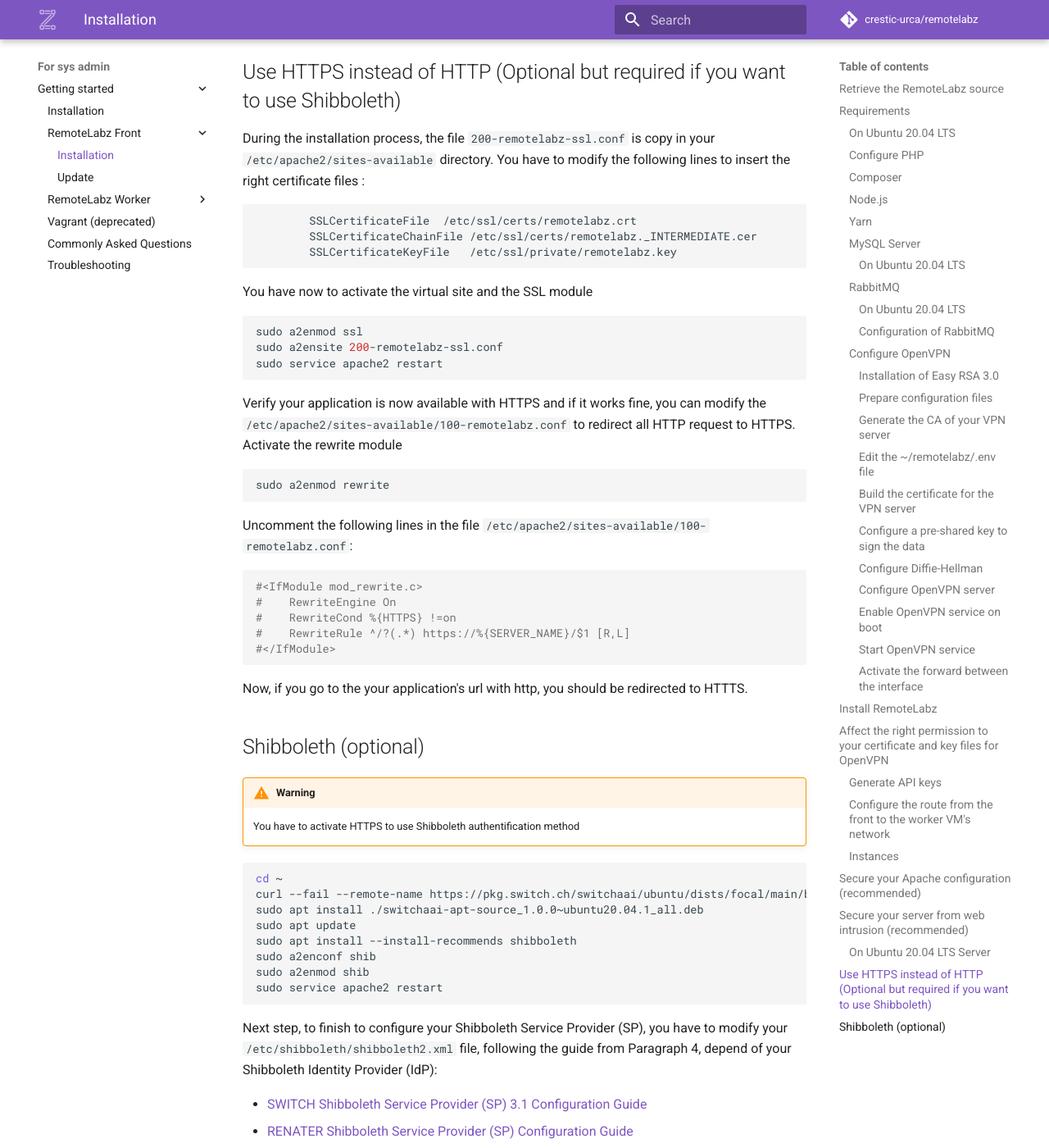
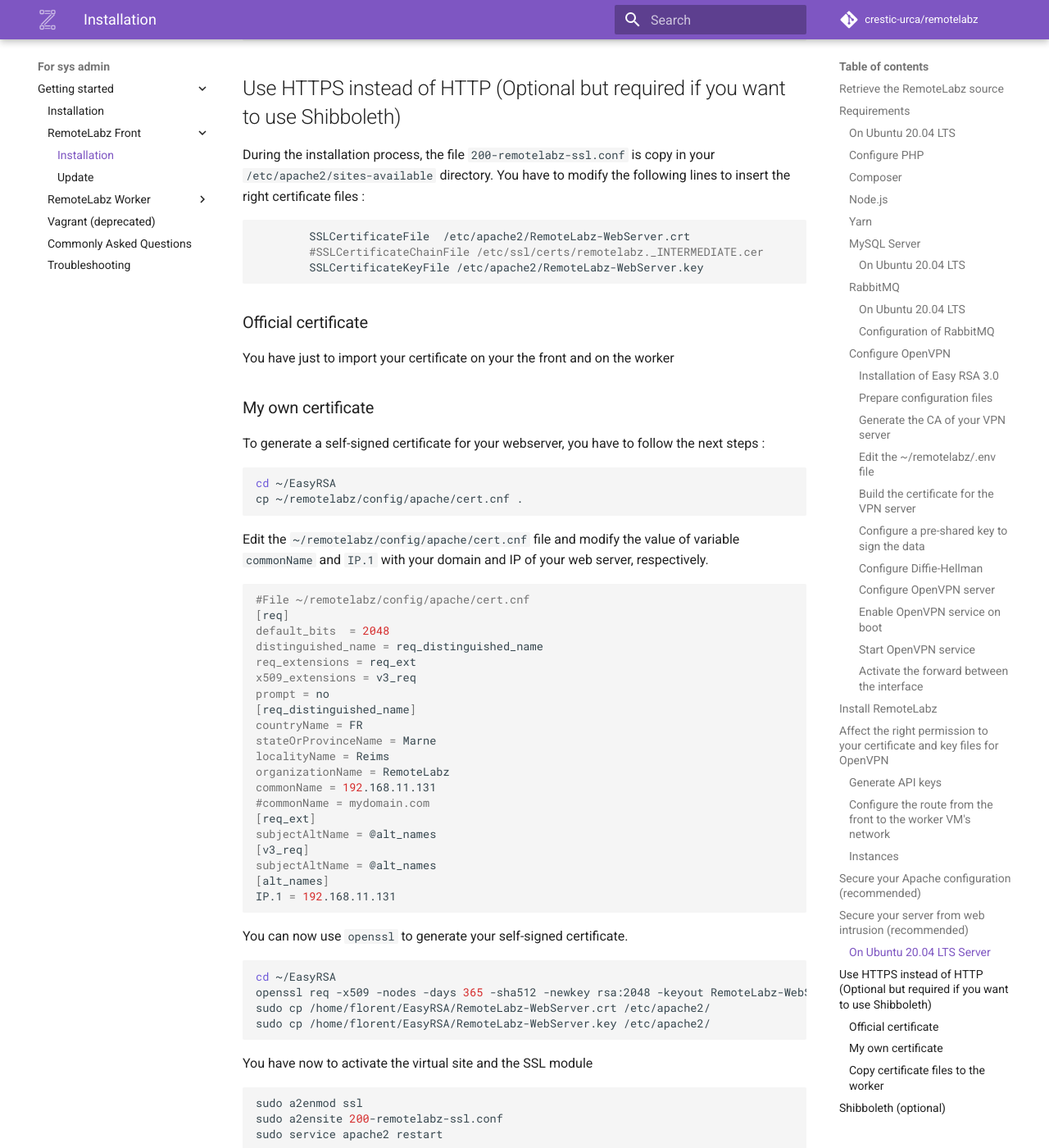
Before and after one commit to remotelabz/remotelabz-docs, an MkDocs documentation site: the page built from docs/administrators/getting-started/ubuntu-front.md, in a window 1280 px wide and 1400 px high, scrolled down 11349 px. Shown: the whole window at 82% size. Built offline with MkDocs 1.6.1 and Material for MkDocs 9.7.7, drawn with Linux system fonts in a browser that asks for light colours; comment, search, counter and statistics services are not loaded; some of the changed text lies outside the part shown.

Commit message:
wss and certificate

````diff
--- a/docs/administrators/getting-started/ubuntu-front.md
+++ b/docs/administrators/getting-started/ubuntu-front.md
@@ -195,13 +195,14 @@ cd ~
 # link to the latest version
 wget https://github.com/OpenVPN/easy-rsa/releases/download/v3.0.8/EasyRSA-3.0.8.tgz
 tar -xzf EasyRSA-3.0.8.tgz
-cd EasyRSA-3.0.8
+ln -s EasyRSA-3.0.8 EasyRSA
+cd EasyRSA
 ```
 
 ####Prepare configuration files
 Create the `vars` file and add the following lines. You can change the value for your organisation
 ```bash
-#File ~/EasyRSA-3.0.8/vars
+#File ~/EasyRSA/vars
 set_var EASYRSA_BATCH           "yes"
 set_var EASYRSA_REQ_CN         "RemoteLabz-VPNServer-CA"
 set_var EASYRSA_REQ_COUNTRY    "FR"
@@ -492,10 +493,54 @@ findtime  = 1h
 ## Use HTTPS instead of HTTP (Optional but required if you want to use Shibboleth)
 During the installation process, the file `200-remotelabz-ssl.conf` is copy in your `/etc/apache2/sites-available` directory. You have to modify the following lines to insert the right certificate files :
 ```bash
-        SSLCertificateFile	/etc/ssl/certs/remotelabz.crt
-        SSLCertificateChainFile /etc/ssl/certs/remotelabz._INTERMEDIATE.cer
-        SSLCertificateKeyFile	/etc/ssl/private/remotelabz.key
+        SSLCertificateFile	/etc/apache2/RemoteLabz-WebServer.crt
+        #SSLCertificateChainFile /etc/ssl/certs/remotelabz._INTERMEDIATE.cer
+        SSLCertificateKeyFile /etc/apache2/RemoteLabz-WebServer.key
 ```
+### Official certificate
+
+You have just to import your certificate on your the front and on the worker
+
+### My own certificate
+
+To generate a self-signed certificate for your webserver, you have to follow the next steps :
+
+```bash
+cd ~/EasyRSA
+cp ~/remotelabz/config/apache/cert.cnf .
+```
+Edit the `~/remotelabz/config/apache/cert.cnf` file and modify the value of variable `commonName` and `IP.1` with your domain and IP of your web server, respectively.
+```bash
+#File ~/remotelabz/config/apache/cert.cnf
+[req]
+default_bits  = 2048
+distinguished_name = req_distinguished_name
+req_extensions = req_ext
+x509_extensions = v3_req
+prompt = no
+[req_distinguished_name]
+countryName = FR
+stateOrProvinceName = Marne
+localityName = Reims
+organizationName = RemoteLabz
+commonName = 192.168.11.131
+#commonName = mydomain.com
+[req_ext]
+subjectAltName = @alt_names
+[v3_req]
+subjectAltName = @alt_names
+[alt_names]
+IP.1 = 192.168.11.131
+```
+
+You can now use `openssl` to generate your self-signed certificate.
+```bash
+cd ~/EasyRSA
+openssl req -x509 -nodes -days 365 -sha512 -newkey rsa:2048 -keyout RemoteLabz-WebServer.key -out RemoteLabz-WebServer.crt -config ~/remotelabz/config/apache/cert.cnf
+sudo cp /home/florent/EasyRSA/RemoteLabz-WebServer.crt /etc/apache2/
+sudo cp /home/florent/EasyRSA/RemoteLabz-WebServer.key /etc/apache2/
+```
+
 You have now to activate the virtual site and the SSL module
 ```bash
 sudo a2enmod ssl
@@ -518,10 +563,26 @@ Uncomment the following lines in the file `/etc/apache2/sites-available/100-remo
 ```
 Now, if you go to the your application's url with http, you should be redirected to HTTTS.
 
+You can verify your certificate with the following command :
+```openssl x509 -noout -text -in RemoteLabz-WebServer.crt```
+
+If you use only https, you need to also use WSS for all websocket connection. So, in your .env.local, you have to change the value of `REMOTELABZ_PROXY_USE_WSS=1` and copy the two files
+`home/florent/EasyRSA/RemoteLabz-WebServer.crt` and `home/florent/EasyRSA/RemoteLabz-WebServer.key` on the worker. **On the worker**, you also have to modify the `.env.local`
+
+### Copy certificate files to the worker
+We assume your `.env.local` is well configured. Change the `user` login in the following command.
+```
+cd /opt/remotelabz
+source .env.local
+scp ~/EasyRSA/RemoteLabz-WebServer.crt user@${WORKER_SERVER}:~/
+scp ~/EasyRSA/RemoteLabz-WebServer.key user@${WORKER_SERVER}:~/
+```
+
+
 ## Shibboleth (optional)
 
 !!!warning
-    You have to activate HTTPS to use Shibboleth authentification method
+    You have to activate HTTPS to use Shibboleth authentication method
 
 ```bash
 cd ~
````
Also changed, not shown: other parts of docs/administrators/getting-started/ubuntu-front.md (+4 -4 lines), docs/administrators/getting-started/ubuntu-worker.md (+16 -3 lines).
